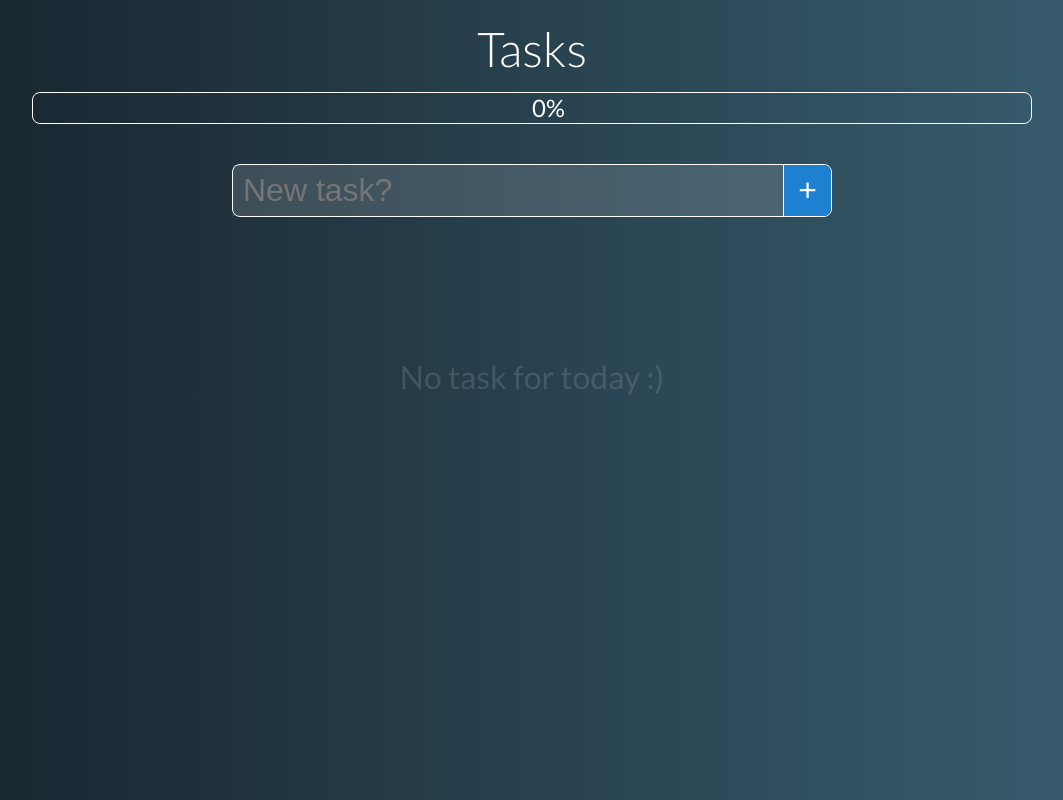
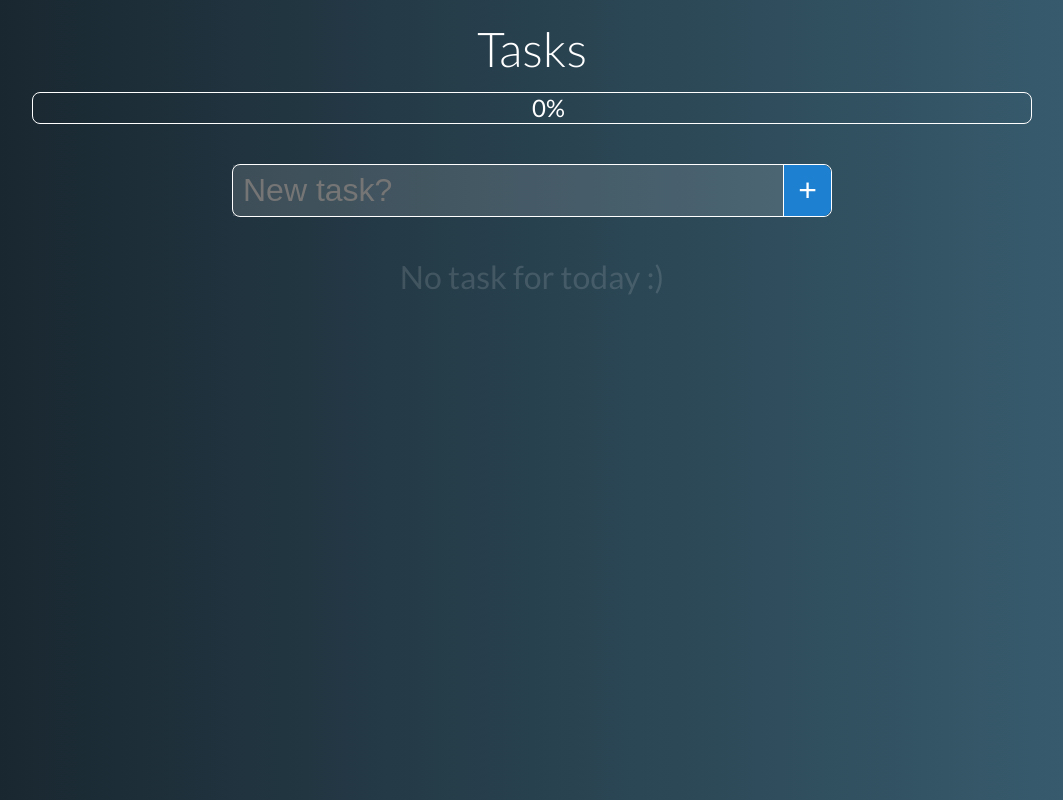
Before and after one commit to antlis/ttrefactoring, a Vue app: page / in a window 1280 px wide. Shown: the whole page, without its empty margins (108-1171 px from the left). Built offline with nearby package versions, Linux system fonts and the light colour scheme.

Commit message:
Add Navbar and NoItemsMessage components
Create page__grid-container with margins

```diff
--- a/src/App.vue
+++ b/src/App.vue
@@ -1,8 +1,6 @@
 <template>
   <div id="app" class="page">
-    <div class="main-navbar">
-      <h1 class="main-navbar__title">Tasks</h1>
-    </div>
+    <Navbar title="Tasks" />
 
     <div class="page__progress-container">
       <TaskProgress :progress="progress" />
@@ -12,9 +10,11 @@
       <TaskForm @create-new-task="createNewTask($event)" />
     </div>
 
-    <TaskGrid
-      @task-delete="deleteTask($event)"
-      @task-toggle="toggleTask($event)" />
+    <div class="page__grid-container">
+      <TaskGrid
+        @task-delete="deleteTask($event)"
+        @task-toggle="toggleTask($event)" />
+    </div>
   </div>
 </template>
 
@@ -22,13 +22,15 @@
 import TaskProgress from "@/components/TaskProgress.vue"
 import TaskForm from "@/components/TaskForm.vue"
 import TaskGrid from "@/components/TaskGrid"
+import Navbar from "@/components/Navbar"
 import { mapMutations } from 'vuex'
 
 export default {
   components: {
     TaskProgress,
     TaskForm,
-    TaskGrid
+    TaskGrid,
+    Navbar,
   },
   computed: {
     tasks: {
@@ -80,18 +82,11 @@ export default {
   &__progress-container {
     margin: 15px 50px 0 50px;
   }
-}
 
-.main-navbar {
-  text-align: center;
-
-  &__title {
-    margin-top: 10px;
-    font-weight: 300;
-    font-size: 2rem;
+  &__grid-container {
     @media (min-width: $desktop-breakpoint) {
       margin-top: 20px;
-      font-size: 3rem;
+      margin: 40px 0 0 0;
     }
   }
 }
--- /dev/null
+++ b/src/components/Navbar.vue
@@ -0,0 +1,32 @@
+<template>
+  <div class="navbar">
+    <h1 class="navbar__title">{{ title }}</h1>
+  </div>
+</template>
+
+<script>
+export default {
+  props: {
+    title: {
+      type: String,
+      required: true,
+    }
+  },
+}
+</script>
+
+<style lang="scss">
+.navbar {
+  text-align: center;
+
+  &__title {
+    margin-top: 10px;
+    font-weight: 300;
+    font-size: 2rem;
+    @media (min-width: $desktop-breakpoint) {
+      margin-top: 20px;
+      font-size: 3rem;
+    }
+  }
+}
+</style>
--- /dev/null
+++ b/src/components/NoItemsMessage.vue
@@ -0,0 +1,28 @@
+<template>
+  <span class="no-tasks-message">
+    {{ text }}
+  </span>
+</template>
+
+<script>
+export default {
+  props: {
+    text: {
+      type: String,
+      required: true,
+    }
+  },
+}
+</script>
+
+<style scoped lang="scss">
+.no-tasks-message {
+  font-size: 26px;
+  color: #FFF2;
+  margin-top: 100px;
+
+  @media (min-width: $desktop-breakpoint) {
+    font-size: 32px;
+  }
+}
+</style>
--- a/src/components/TaskGrid.vue
+++ b/src/components/TaskGrid.vue
@@ -14,22 +14,22 @@
       :task="task"
       @task-delete="$emit('task-delete', i)"
       @task-toggle="$emit('task-toggle', i)" />
-    <span
-      v-if="tasks.length === 0"
-      class="no-tasks-message">
-      No task for today :)
-    </span>
+    <div v-if="tasks.length === 0">
+      <NoItemsMessage text="No task for today :)" />
+    </div>
   </draggable>
 </template>
 
 <script>
 import Task from "@/components/Task.vue"
+import NoItemsMessage from "@/components/NoItemsMessage"
 import draggable from 'vuedraggable'
 
 export default {
   components: {
     draggable,
     Task,
+    NoItemsMessage,
   },
   computed: {
     tasks: {
@@ -49,22 +49,5 @@ export default {
   display: flex;
   flex-wrap: wrap;
   justify-content: center;
-
-  @media (min-width: $desktop-breakpoint) {
-    margin-top: 20px;
-    margin: 40px 0 0 0;
-  }
-}
-
-.no-tasks-message {
-  font-size: 26px;
-  color: #FFF2;
-  margin-top: 100px;
-}
-
-@media (min-width: 576px) {
-  .no-tasks-message {
-    font-size: 32px;
-  }
 }
 </style>
```
